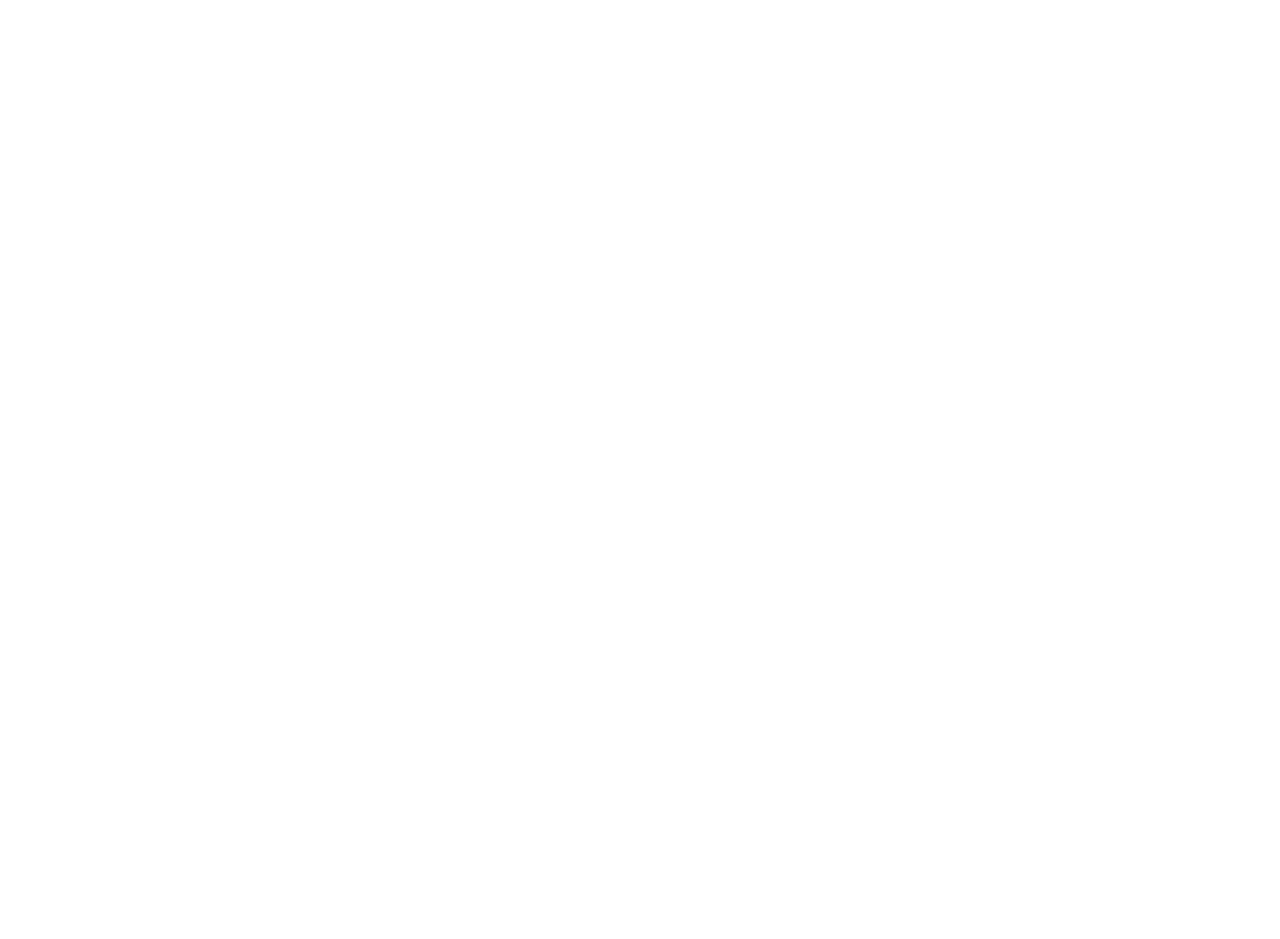
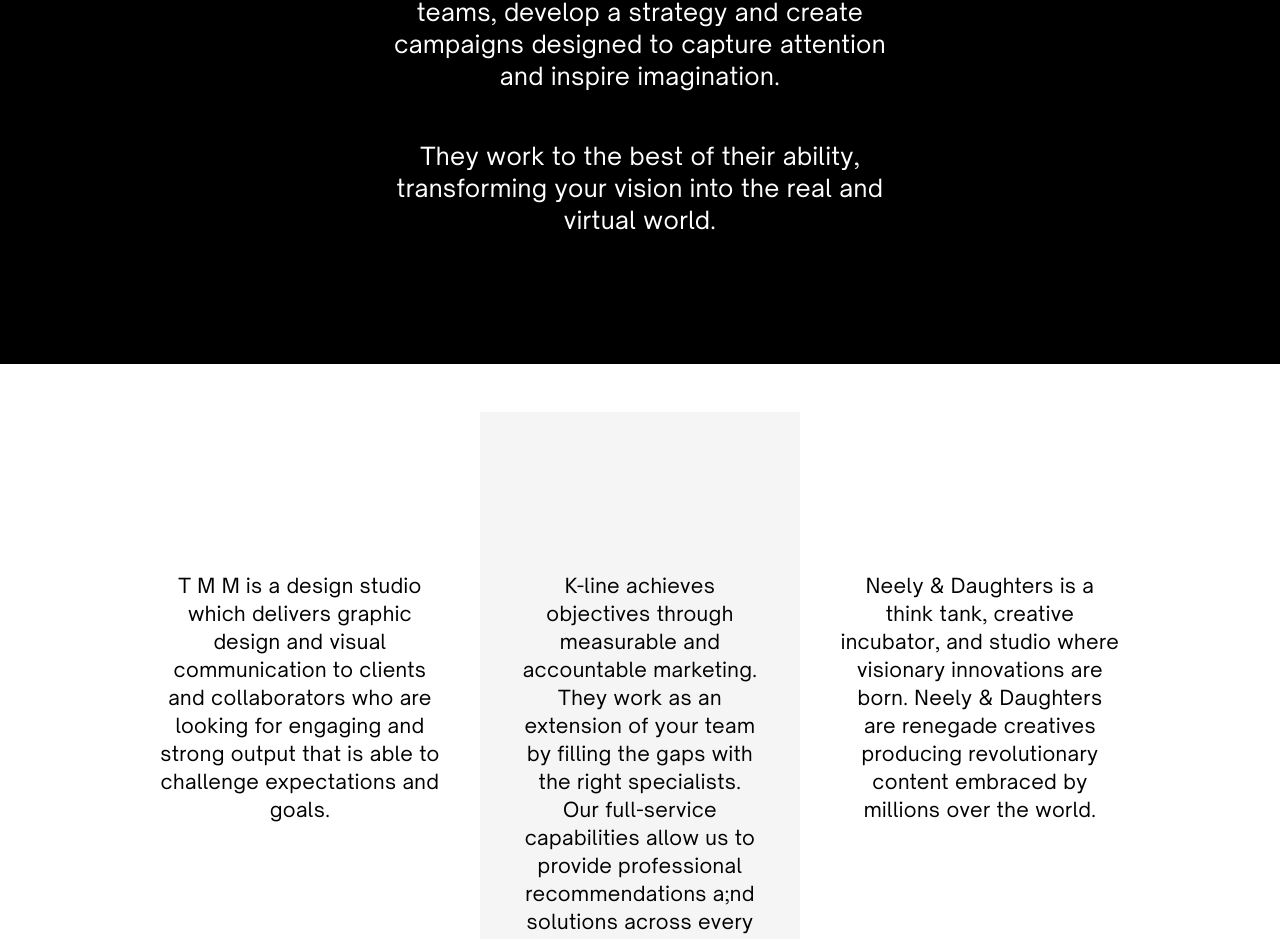
Before and after one commit to shafrazi/arrow-accel, a Next.js app: page /about-us in a window 1280 px wide. Shown: the part 6137-7076 px from the top of the page. Before the commit the page ends 5877 px from the top, so only its background shows below. Built offline with nearby package versions, Linux system fonts and the light colour scheme.

Commit message:
add partners section

```diff
--- /dev/null
+++ b/components/partners.js
@@ -0,0 +1,39 @@
+export default function Partners() {
+  return (
+    <div className="flex flex-col w-full tracking-wide">
+      <div className="w-full flex flex-col bg-black text-white justify-center items-center py-[8rem]">
+        <h2 className="text-white text-5xl font-bold">Our partners</h2>
+        <p className="text-white text-2xl mt-12 text-center w-2/5">
+          Together with our partners, we organize teams, develop a strategy and
+          create campaigns designed to capture attention and inspire
+          imagination.
+        </p>
+        <p className="text-white text-2xl mt-12 text-center w-2/5">
+          They work to the best of their ability, transforming your vision into
+          the real and virtual world.
+        </p>
+      </div>
+      <div className="flex flex-col md:flex-row w-full px-[10rem] mt-12">
+        <div className="w-1/3 flex flex-col py-[10rem] text-xl text-center pr-10">
+          T M M is a design studio which delivers graphic design and visual
+          communication to clients and collaborators who are looking for
+          engaging and strong output that is able to challenge expectations and
+          goals.
+        </div>
+        <div className="w-1/3 flex flex-col py-[10rem] text-xl text-center bg-neutral-100 px-10">
+          K-line achieves objectives through measurable and accountable
+          marketing. They work as an extension of your team by filling the gaps
+          with the right specialists. Our full-service capabilities allow us to
+          provide professional recommendations a;nd solutions across every
+          aspect of your marketing.
+        </div>
+        <div className="w-1/3 flex flex-col py-[10rem] text-xl text-center pl-10">
+          Neely & Daughters is a think tank, creative incubator, and studio
+          where visionary innovations are born. Neely & Daughters are renegade
+          creatives producing revolutionary content embraced by millions over
+          the world.
+        </div>
+      </div>
+    </div>
+  );
+}
--- a/pages/about-us.js
+++ b/pages/about-us.js
@@ -5,6 +5,7 @@ import Header from "../components/header";
 import HeroTwo from "../components/hero2";
 import Layout from "../components/layout";
 import MissionBanner from "../components/mission-banner";
+import Partners from "../components/partners";
 import PromotionBanner from "../components/promotion-banner";
 
 export default function AboutUs() {
@@ -20,6 +21,7 @@ export default function AboutUs() {
       <FoundationBanner />
       <MissionBanner />
       <PromotionBanner />
+      <Partners />
     </Layout>
   );
 }
```
